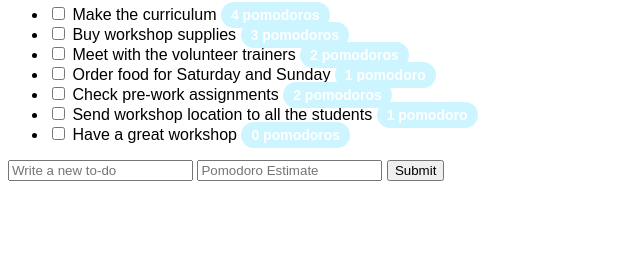
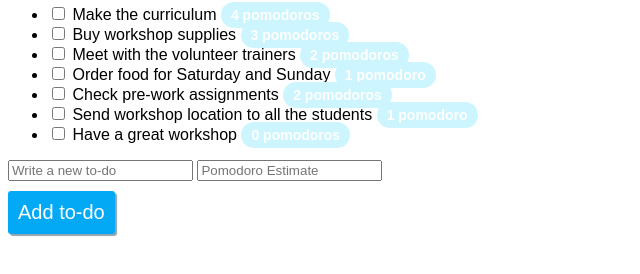
Before and after one commit to bexgarfield/todo_app_front_end, a plain HTML site: page index.html in a window 1280 px wide. Shown: the part 62-336 px from the top of the page, without its empty margins (0-640 px from the left). Drawn offline with Linux system fonts and the light colour scheme.

Commit message:
Add various CSS selectors

```diff
--- a/index.css
+++ b/index.css
@@ -1,13 +1,30 @@
 html{
   font-family: sans-serif;
-  color: ;
 }
 
 .pomodoro-estimate{
   font-weight: bold;
   color: #FFFFFF;
-  background-color: ccf5ff;
+  background-color: #ccf5ff;
   border-radius: 50px;
   font-size: 14px;
   padding: 5px 10px 5px 10px;
 }
+
+#add-new-todo-button{
+  font-size: 20px;
+  text-align: center;
+  color: #FFF;
+  outline: none;
+  border-style: none;
+  padding: 10px;
+  border-radius: 3px;
+  box-shadow: 2px 2px 1px #90A4AE;
+  display: block;
+  background-color: #03A9F4;
+  margin-top: 10px;
+}
+
+#add-new-todo-button:active{
+  box-shadow: 1px 1px 1px #90A4AE;
+}
--- a/index.html
+++ b/index.html
@@ -45,6 +45,6 @@
 
     <input type="text" placeholder="Write a new to-do">
     <input type="number" placeholder="Pomodoro Estimate">
-    <input type="submit" name="Add To-Do"/>
+    <input id="add-new-todo-button" type="submit" value="Add to-do">
   </body>
 </html>
```
